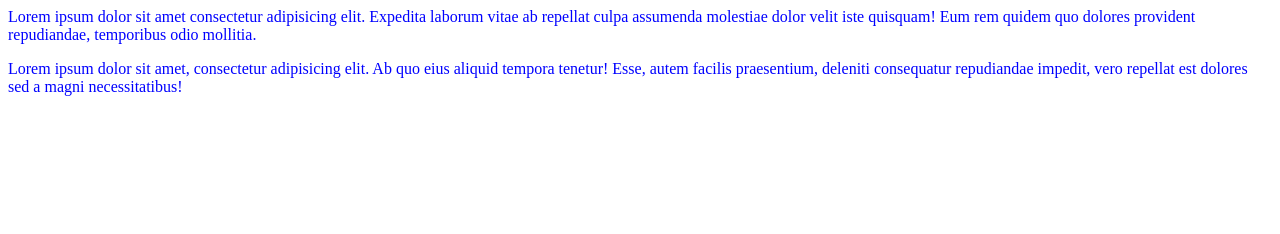
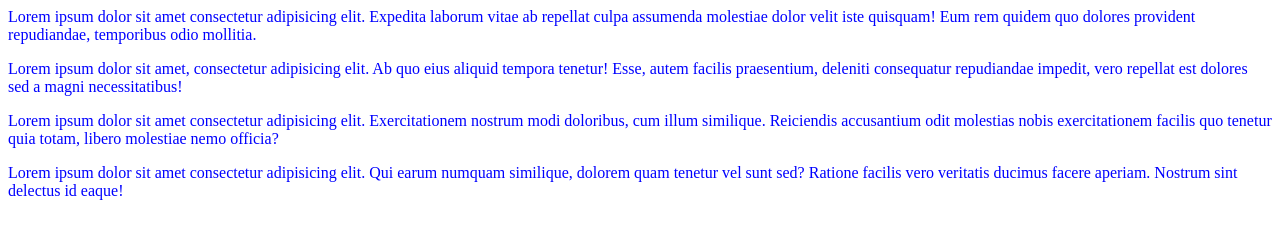
Before and after one commit to TeiganShannyn/Class7-9, a plain HTML site: page index.html in a window 1280 px wide. Drawn offline with Linux system fonts and the light colour scheme.

Commit message:
addedhtmlfile

```diff
--- a/index.html
+++ b/index.html
@@ -8,6 +8,8 @@
 <body>
     <p>Lorem ipsum dolor sit amet consectetur adipisicing elit. Expedita laborum vitae ab repellat culpa assumenda molestiae dolor velit iste quisquam! Eum rem quidem quo dolores provident repudiandae, temporibus odio mollitia.</p>
     <p>Lorem ipsum dolor sit amet, consectetur adipisicing elit. Ab quo eius aliquid tempora tenetur! Esse, autem facilis praesentium, deleniti consequatur repudiandae impedit, vero repellat est dolores sed a magni necessitatibus!</p>
+    <p>Lorem ipsum dolor sit amet consectetur adipisicing elit. Exercitationem nostrum modi doloribus, cum illum similique. Reiciendis accusantium odit molestias nobis exercitationem facilis quo tenetur quia totam, libero molestiae nemo officia?</p>
+    <p>Lorem ipsum dolor sit amet consectetur adipisicing elit. Qui earum numquam similique, dolorem quam tenetur vel sunt sed? Ratione facilis vero veritatis ducimus facere aperiam. Nostrum sint delectus id eaque!</p>
 
 
 
```
